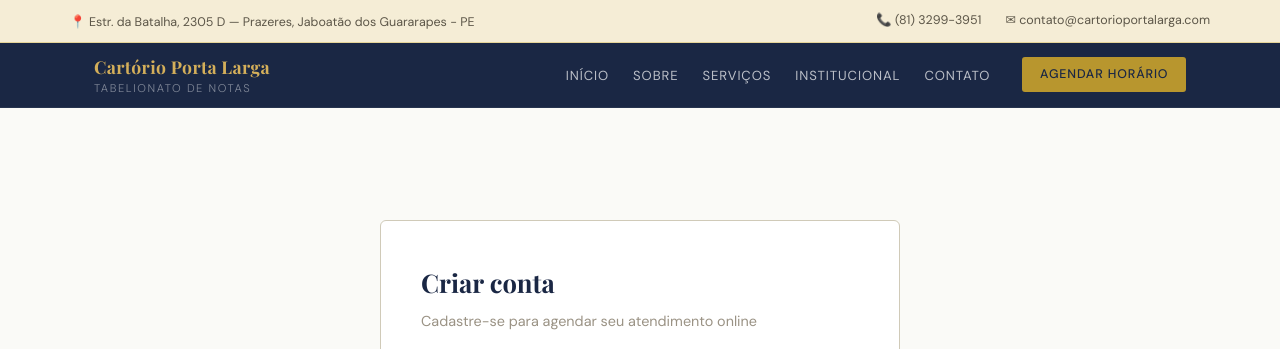
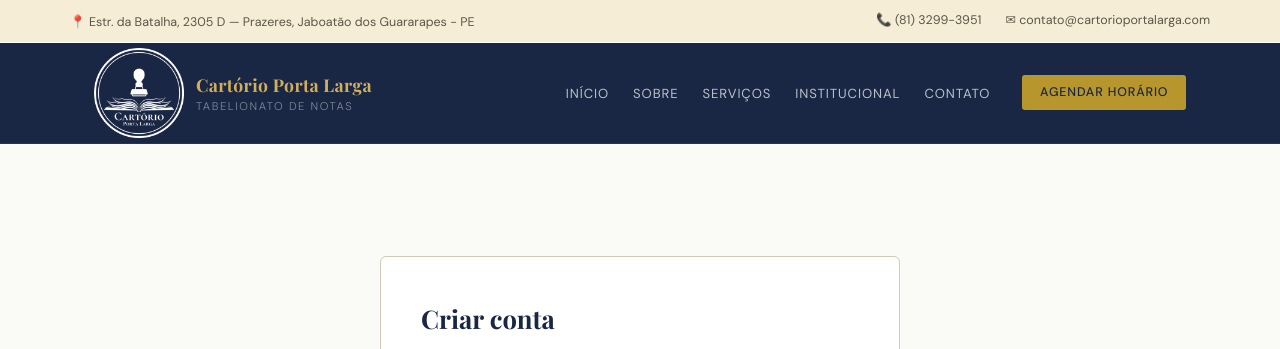
Before and after one commit to luisglauria/Cartorio-Porta-Larga, a Django app: page /accounts/cadastro/ in a window 1280 px wide. Shown: the top 349 px of the page. Run offline with Django 4.2, Linux system fonts and the light colour scheme.

Commit message:
adicionando a logo nav-bar

```diff
--- a/static/css/main.css
+++ b/static/css/main.css
@@ -26,7 +26,7 @@ a:hover { color: #1A2744; }
 }
 
 /* ── Topbar ───────────────────────────────────────────── */
-.topbar { background: var(--gold-pale); border-bottom: 1px solid #E5D499; padding: .45rem 1.5rem; }
+.topbar { background: var(--gold-pale); border-bottom: 1px solid #ffffff; padding: .45rem 1.5rem; }
 .topbar-inner { max-width: 1140px; margin: 0 auto; display: flex; justify-content: space-between; align-items: center; flex-wrap: wrap; gap: .5rem; }
 .topbar-left span, .topbar-right span { font-size: .78rem; color: var(--gray-700); }
 .topbar-right { display: flex; gap: 1.5rem; }
@@ -34,9 +34,10 @@ a:hover { color: #1A2744; }
 
 /* ── Navbar ───────────────────────────────────────────── */
 .navbar { background: var(--navy); position: sticky; top: 0; z-index: 100; border-bottom: 1px solid rgba(255,255,255,.06); }
-.nav-inner { max-width: 1140px; margin: 0 auto; padding: 0 1.5rem; height: 64px; display: flex; align-items: center; gap: 2rem; }
-.nav-logo { font-family: 'Playfair Display', serif; color: var(--gold-light); font-size: 1.1rem; font-weight: 700; letter-spacing: .02em; flex-shrink: 0; }
+.nav-inner { max-width: 1140px; margin: 0 auto; padding: 0 1.5rem; height: 100px; display: flex; align-items: center; gap: 2rem; }
+.nav-logo { font-family: 'Playfair Display', serif; color: var(--gold-light); font-size: 1.1rem; font-weight: 700; letter-spacing: .02em; flex-shrink: 0; display: flex; align-items: center; gap: .75rem; }
 .nav-logo span { display: block; color: rgba(255,255,255,.45); font-family: 'DM Sans', sans-serif; font-size: .7rem; font-weight: 300; letter-spacing: .14em; text-transform: uppercase; margin-top: -3px; }
+.nav-logo-img { height: 90px; width: auto; }
 .nav-links { display: flex; gap: 1.5rem; list-style: none; margin-left: auto; }
 .nav-links a { color: rgba(255,255,255,.7); font-size: .82rem; letter-spacing: .07em; text-transform: uppercase; font-weight: 400; padding: .25rem 0; border-bottom: 1px solid transparent; transition: all .2s; }
 .nav-links a:hover, .nav-links a.active { color: var(--gold-light); border-color: var(--gold-light); }
--- a/templates/base/base.html
+++ b/templates/base/base.html
@@ -29,8 +29,11 @@
 <nav class="navbar">
   <div class="nav-inner">
     <a href="{% url 'home' %}" class="nav-logo">
-      Cartório Porta Larga
+      <img src="{% static 'img/logo-porta-larga.png' %}" alt="Logo Cartório Porta Larga" class="nav-logo-img">
+      <div>
+        Cartório Porta Larga
       <span>Tabelionato de Notas</span>
+    </div>
     </a>
     <button class="nav-toggle" id="navToggle" aria-label="Menu">&#9776;</button>
     <ul class="nav-links" id="navLinks">
```
Also changed, not shown: static/img/logo-porta-larga.png (added).
